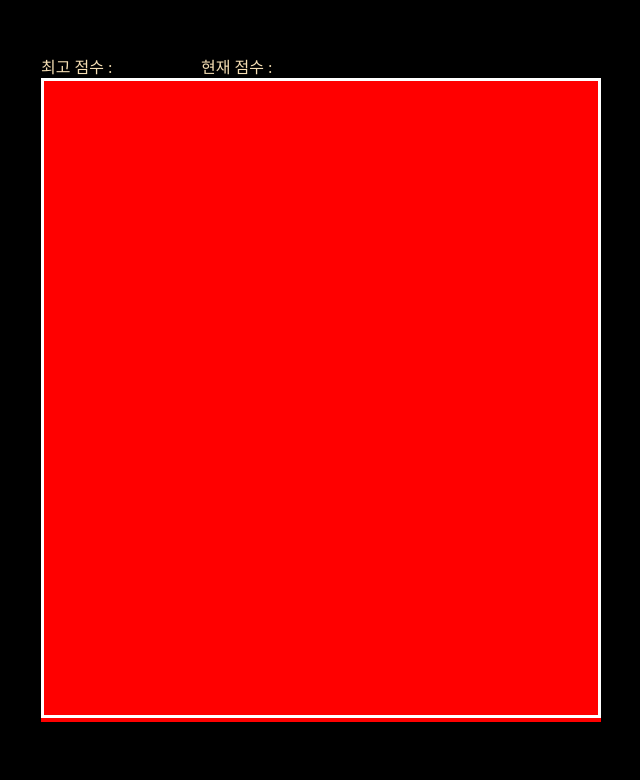
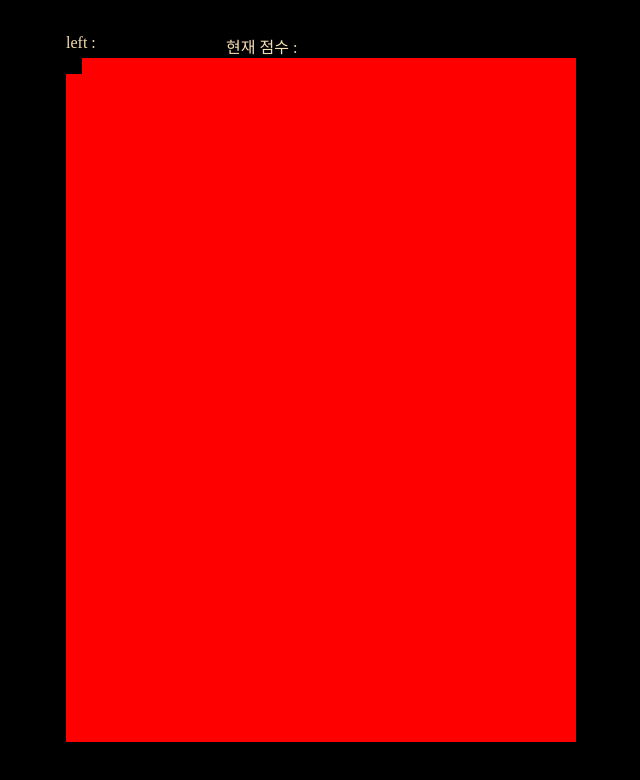
Before and after one commit to sybeom/SnakeGame, a plain HTML site: page index.html in a window 1280 px wide. Shown: the whole page, without its empty margins (319-959 px from the left). Drawn offline with Linux system fonts and the light colour scheme.

Commit message:
3. set canvas

```diff
--- a/index.html
+++ b/index.html
@@ -8,7 +8,7 @@
 </head>
 <body>
     <div class="container">
-        <span class="cur-score">최고 점수 : </span>
+        <span class="cur-score">left : </span>
         <span class="high-score">현재 점수 :</span>
         <canvas id="screen"></canvas>
     </div>
--- a/index.js
+++ b/index.js
@@ -0,0 +1,24 @@
+const canvas = document.querySelector('#screen');
+const highScore = document.querySelector('.cur-score');
+const ctx = canvas.getContext("2d");
+
+const CANVAS_WIDTH = 510;
+const CANVAS_HEIGHT = 680;
+const rectSize = 16;
+// DPR 값 가져오기
+const dpr = window.devicePixelRatio;
+
+// 화면에 보이는 캔버스 크기
+canvas.style.width = `${CANVAS_WIDTH}px`;
+canvas.style.height = `${CANVAS_HEIGHT}px`
+
+// 캔버스의 그리기 영역 크기
+canvas.width = CANVAS_WIDTH * dpr;
+canvas.height = CANVAS_HEIGHT * dpr;
+
+
+// 캔버스 크기 보정
+ctx.scale(dpr, dpr);
+
+ctx.fillRect(0, 0, rectSize, rectSize);
+// 색상을 변경합니다.
--- a/style.css
+++ b/style.css
@@ -31,7 +31,5 @@ body {
 }
 #screen {
     position: relative;
-    width: 70vh;
-    height: 80vh;
-    border: 3px solid white;
+
 }
```
Also changed, not shown: 00f.jpg (added).
